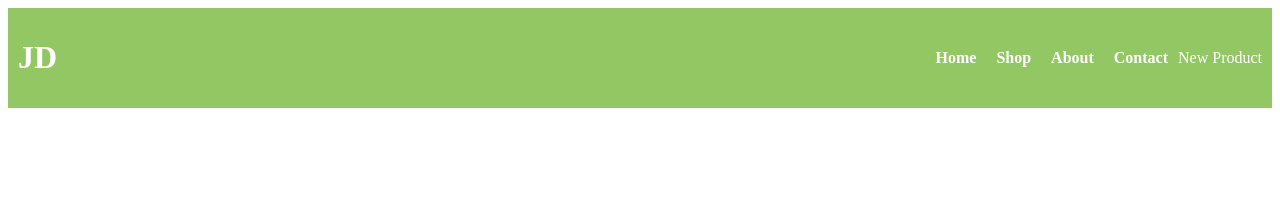
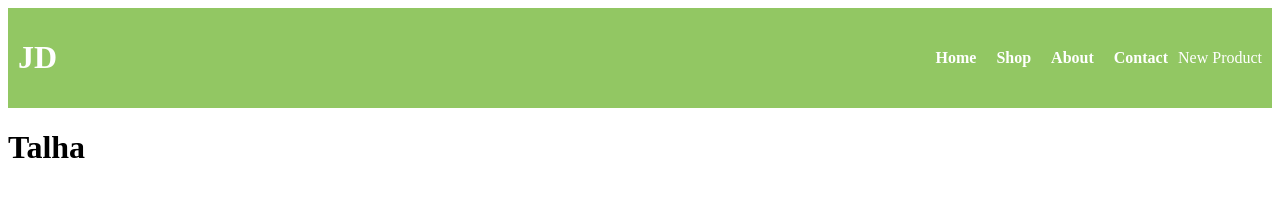
Before and after one commit to MuaazHanif1/Vue-jd-shop, a Vue app: page / in a window 1280 px wide. Shown: the top 219 px of the page. Built offline with nearby package versions, Linux system fonts and the light colour scheme.

Commit message:
'message'

```diff
--- a/src/App.vue
+++ b/src/App.vue
@@ -1,5 +1,6 @@
 <template>
 <HeaderComponent/>
+<h1>Talha</h1>
 <br>
 
 </template>
```
Also changed, not shown: 1 other file (tests, documents, lock files or other folders).
